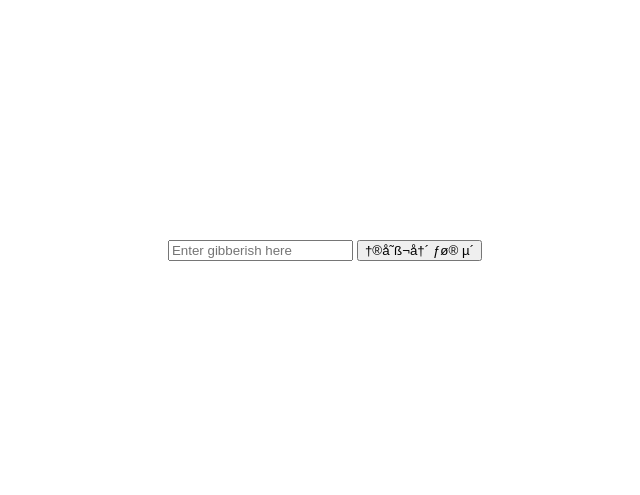
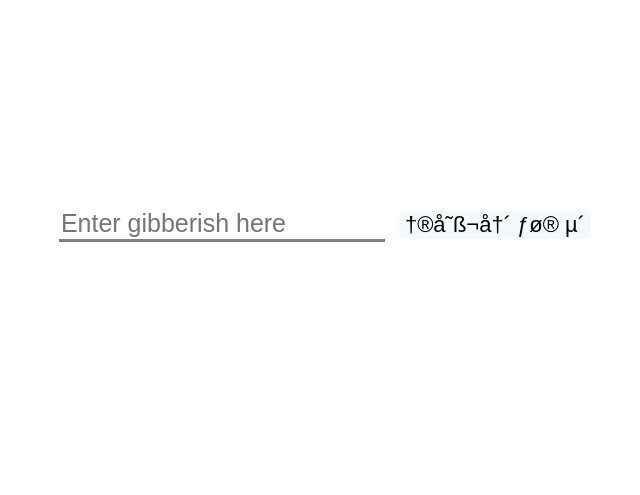
Before and after one commit to yashoss/AltTranslator, a plain HTML site: page index.html in a window 1280 px wide. Shown: the part 50-545 px from the top of the page, without its empty margins (315-955 px from the left). Drawn offline with Linux system fonts and the light colour scheme.

Commit message:
Added more keys and design changes

```diff
--- a/index.css
+++ b/index.css
@@ -14,4 +14,20 @@ body {
 
 .output {
     min-height: 200px;
+    font-size: 30px;
+    padding: 25px 100px;
 }
+
+.input {
+    border: none;
+    border-bottom: 3px solid gray;
+    font-size: 25px;
+    margin-right: 10px;
+}
+
+.translate-button {
+    font-size: 22px;
+    border: none;
+    border-radius: 5px;
+    background-color: #f4f9fc;
+}
--- a/index.html
+++ b/index.html
@@ -9,8 +9,8 @@
     <body>
         <div class="contents">
             <div class="static">
-                <input type="text" id="gibberish-input" placeholder="Enter gibberish here">
-                <button type="button" name="button" id="translate-button" onclick="translateGibberish()">†®&#229;˜ß¬&#229;†&#180; &#402;&#248;® µ&#180;</button>
+                <input type="text" id="gibberish-input" class="input" placeholder="Enter gibberish here">
+                <button type="button" name="button" class="translate-button" id="translate-button" onclick="translateGibberish()">†®&#229;˜ß¬&#229;†&#180; &#402;&#248;® µ&#180;</button>
             </div>
             <div id="english-out" class="output"></div>
         </div>
--- a/index.js
+++ b/index.js
@@ -1,5 +1,7 @@
-const GIB_ALPHA = "å∫ç∂´ƒ©˙ˆ∆˚¬µ˜øπœ®ß†¨√∑≈¥ΩÅıÇÎ´Ï˝ÓˆÔÒÂ˜Ø∏Œ‰Íˇ¨◊„˛Á¸";
-const ALPHA = "abcdefghijklmnopqrstuvwxyzABCDEFGHIJKLMNOPQRSTUVWXYZ";
+const GIB_ALPHA =
+    "å∫ç∂´ƒ©˙ˆ∆˚¬µ˜øπœ®ß†¨√∑≈¥ΩÅıÇÎ´Ï˝ÓˆÔÒÂ˜Ø∏Œ‰Íˇ¨◊„˛Á¸`¡™£¢∞§¶•ªº–≠“‘«…æ≤≥÷`⁄€‹›ﬁﬂ‡°·‚—±”’»ÚÆ¯˘¿";
+const ALPHA =
+    "abcdefghijklmnopqrstuvwxyzABCDEFGHIJKLMNOPQRSTUVWXYZ`1234567890-=[]\\;',./~!@#$%^&*()_+{}|:\"<>?";
 const alpha_to_gib = { " ": " " };
 const gib_to_alpha = { " ": " " };
 
```
